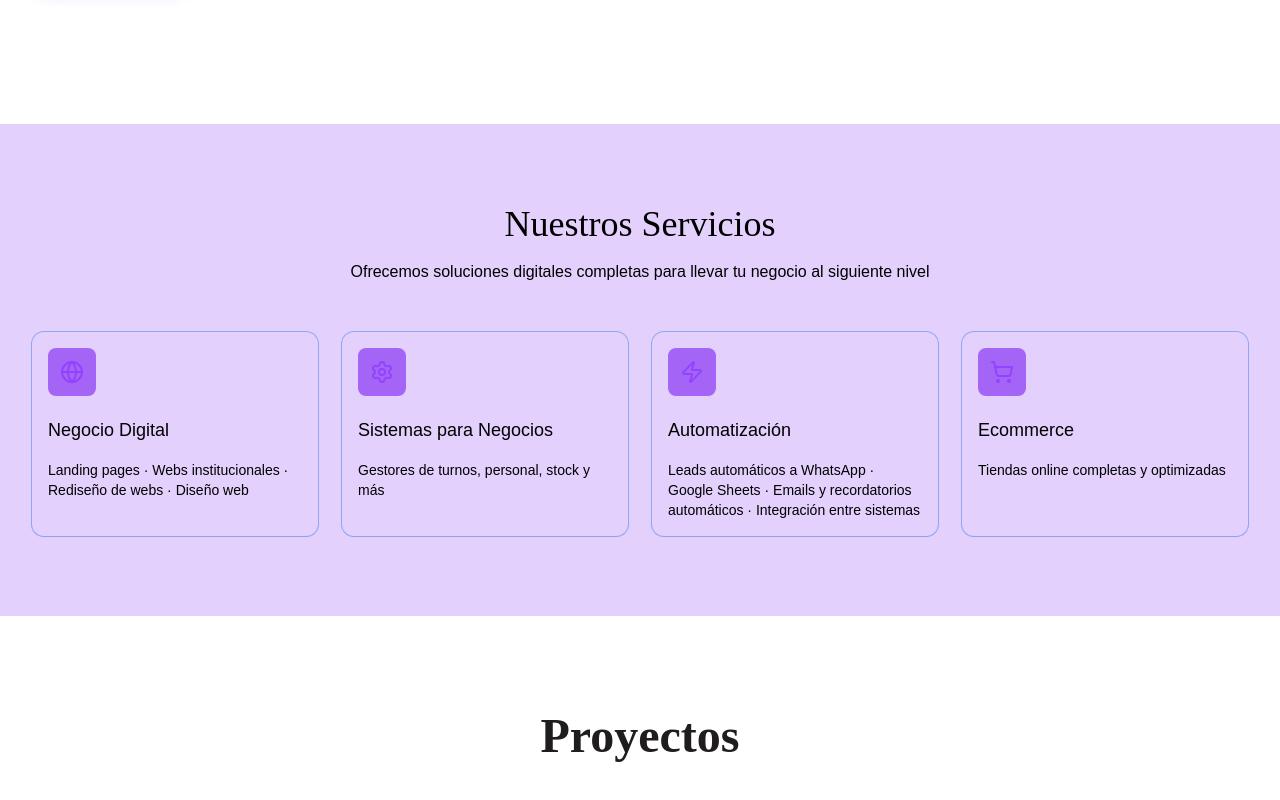
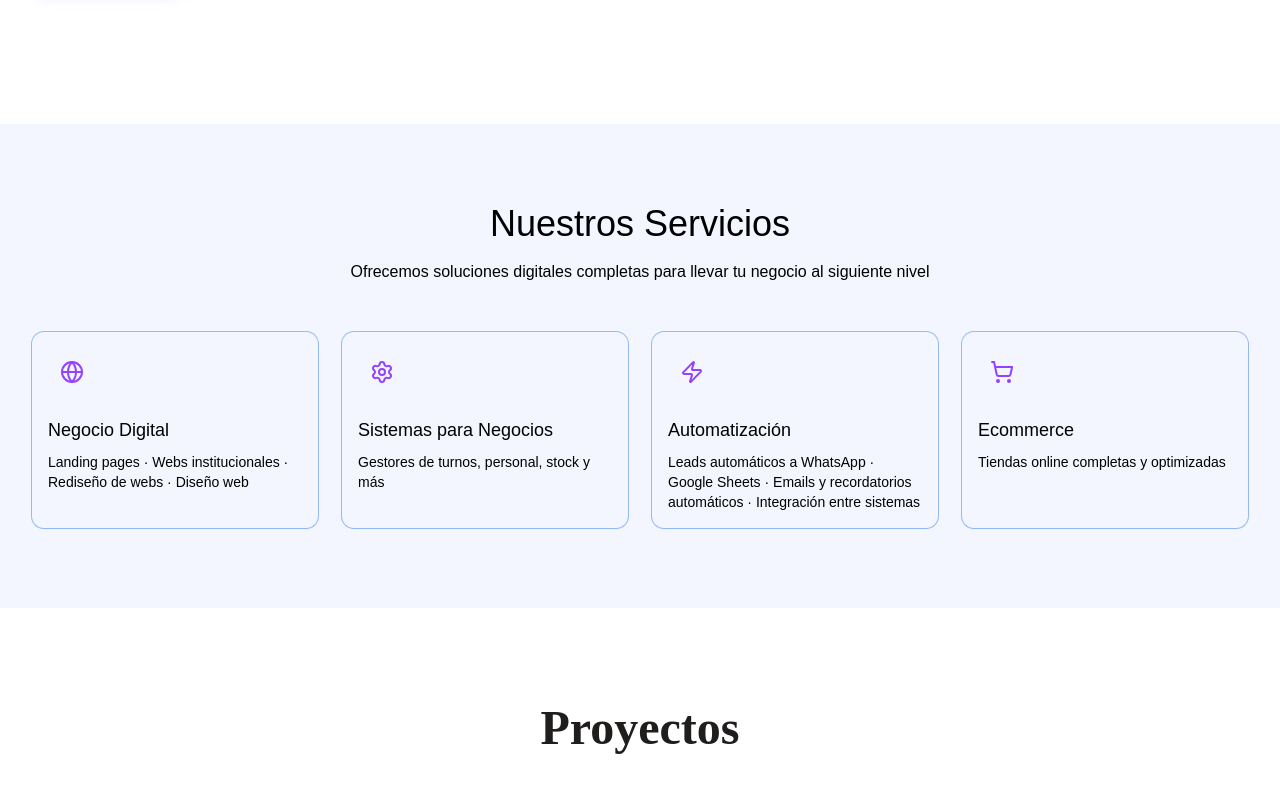
Before and after one commit to ValenCMz/StrixDev, a React (Vite) app: page / in a window 1280 px wide. Shown: the part 676-1476 px from the top of the page. Built offline with nearby package versions, Linux system fonts and the light colour scheme.

Commit message:
feat: enhance Services component with framer-motion animations and styling updates

```diff
--- a/src/components/Services.tsx
+++ b/src/components/Services.tsx
@@ -8,6 +8,7 @@ import {
   CardHeader,
   CardTitle,
 } from "@/components/ui/card";
+import { motion } from "framer-motion";
 
 const services = [
   {
@@ -36,13 +37,13 @@ const services = [
 
 export function Services() {
   return (
-    <section id="servicios" className="py-20 bg-secondary/30">
+    <section id="servicios" className="py-20 bg-[#F4F6FF]">
       <div className="max-w-7xl mx-auto px-4 sm:px-6 lg:px-8">
         <div className="text-center mb-12">
-          <h2 className="font-serif text-3xl sm:text-4xl text-foreground mb-4">
+          <h2 className="Plus Jakarta Sans text-3xl sm:text-4xl text-foreground mb-4">
             Nuestros Servicios
           </h2>
-          <p className="text-muted-foreground max-w-2xl mx-auto">
+          <p className="Plus Jakarta Sans max-w-2xl mx-auto">
             Ofrecemos soluciones digitales completas para llevar tu negocio al
             siguiente nivel
           </p>
@@ -50,13 +51,30 @@ export function Services() {
 
         <div className="grid sm:grid-cols-2 lg:grid-cols-4 gap-6">
           {services.map((service, index) => (
+              <motion.div
+                  key={service.title}
+                  className="h-full"
+                  initial={{ opacity: 0, y: 20 }}
+                  animate={{ opacity: 1, y: 0 }}
+                  transition={{
+                      duration: 0.5,
+                      delay: index * 0.1,
+                      ease: [0.22, 1, 0.36, 1]
+                  }}
+                  whileHover={{
+                      y: -5,
+                      scale: 1.02,
+                      transition: { duration: 0.2 }
+                  }}
+                  whileTap={{ scale: 0.98 }}
+              >
                 <Card
                   key={service.title}
-              className="bg-card border-border shadow-sm hover:shadow-md transition-shadow animate-fade-up"
+                  className="h-full bg-card border-border shadow-sm hover:shadow-md transition-shadow animate-fade-up gap-2"
                   style={{ animationDelay: `${index * 0.1}s` }}
                 >
                   <CardHeader>
-                <div className="w-12 h-12 rounded-lg bg-secondary flex items-center justify-center mb-4">
+                    <div className="w-12 h-12 rounded-lg flex items-center justify-center mb-4">
                       <service.icon className="w-6 h-6 text-primary" />
                     </div>
                     <CardTitle className="text-lg text-card-foreground">
@@ -64,11 +82,12 @@ export function Services() {
                     </CardTitle>
                   </CardHeader>
                   <CardContent>
-                <CardDescription className="text-muted-foreground">
+                    <CardDescription className="text-muted-foreground mt-0">
                       {service.description}
                     </CardDescription>
                   </CardContent>
                 </Card>
+              </motion.div>
           ))}
         </div>
       </div>
```
Lines whose indentation alone changed are shown as unchanged.
